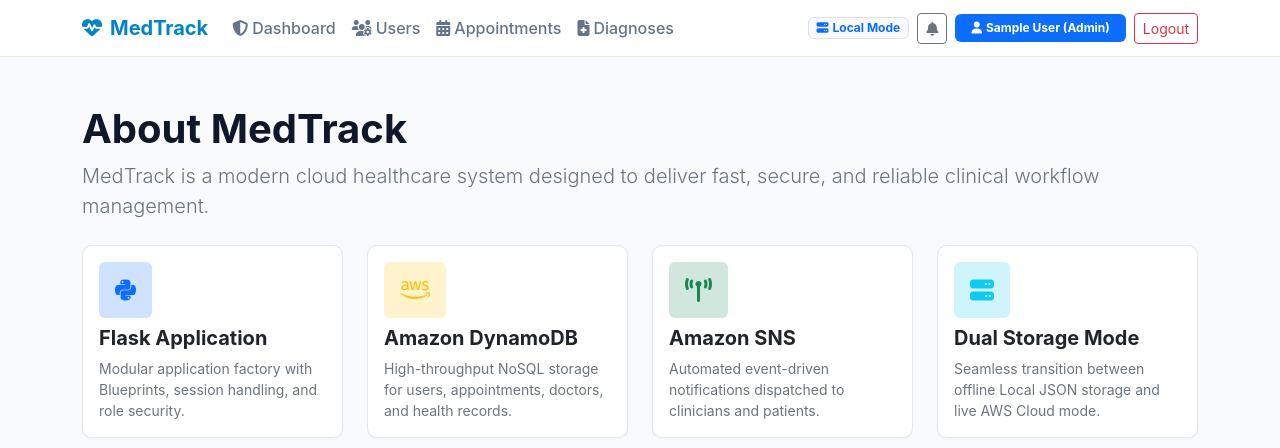
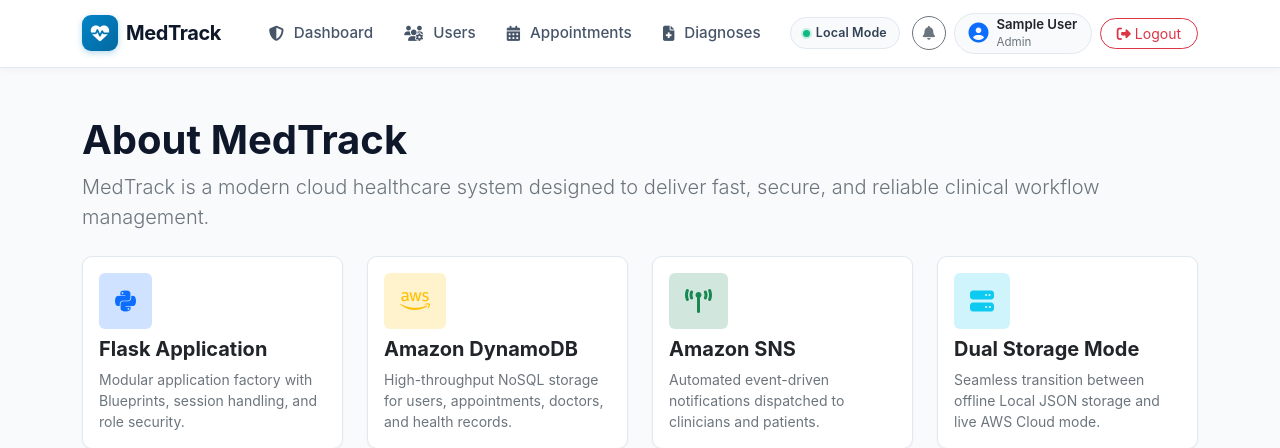
Before and after one commit to Krishna009-pro/medtrack-aws-healthcare-system, a Flask app: page /about in a window 1280 px wide. Shown: the top 448 px of the page. Run offline with Flask 3, Linux system fonts and the light colour scheme; the visitor is signed in with stand-in values (Sample User, id 1).

Commit message:
feat: highlight active navigation menu options dynamically and enhance header layout

```diff
--- a/app/static/css/style.css
+++ b/app/static/css/style.css
@@ -26,28 +26,99 @@ main {
     flex: 1;
 }
 
-/* Navbar */
+/* Header & Navbar */
 .navbar-custom {
     background: #ffffff;
     border-bottom: 1px solid var(--border-color);
+    box-shadow: 0 2px 8px rgba(15, 23, 42, 0.04);
+    padding-top: 0.65rem;
+    padding-bottom: 0.65rem;
 }
 
-.navbar-brand {
-    font-weight: 700;
-    color: var(--primary) !important;
+.brand-icon-box {
+    width: 36px;
+    height: 36px;
+    background: linear-gradient(135deg, #0284c7 0%, #0369a1 100%);
+    color: #ffffff;
+    border-radius: 9px;
     display: flex;
     align-items: center;
-    gap: 8px;
+    justify-content: center;
+    font-size: 1.15rem;
+    box-shadow: 0 2px 6px rgba(2, 132, 199, 0.3);
+    transition: transform 0.2s ease;
 }
 
-.nav-link {
-    color: var(--secondary);
-    font-weight: 500;
+.navbar-brand:hover .brand-icon-box {
+    transform: scale(1.05);
 }
 
-.nav-link:hover, .nav-link.active {
+.brand-title {
+    font-weight: 700;
+    font-size: 1.25rem;
+    color: #0f172a;
+    letter-spacing: -0.02em;
+}
+
+/* Nav Links & Active State */
+.navbar-nav .nav-link {
+    color: #475569;
+    font-weight: 500;
+    font-size: 0.95rem;
+    padding: 0.45rem 0.85rem !important;
+    border-radius: 8px;
+    margin: 0 2px;
+    transition: all 0.2s ease-in-out;
+    display: flex;
+    align-items: center;
+    gap: 6px;
+}
+
+.navbar-nav .nav-link:hover {
+    color: var(--primary);
+    background-color: #f1f5f9;
+}
+
+.navbar-nav .nav-link.active {
     color: var(--primary) !important;
+    background-color: var(--primary-light);
+    font-weight: 600;
+    box-shadow: inset 0 0 0 1px rgba(2, 132, 199, 0.15);
 }
+
+/* Operational Mode Pill */
+.mode-pill {
+    font-size: 0.78rem;
+    font-weight: 600;
+    letter-spacing: 0.01em;
+    padding: 0.35rem 0.75rem;
+    border-radius: 20px;
+    background-color: #f8fafc;
+    border: 1px solid var(--border-color);
+    color: #334155;
+    display: inline-flex;
+    align-items: center;
+    gap: 6px;
+}
+
+.mode-dot {
+    width: 7px;
+    height: 7px;
+    border-radius: 50%;
+    background-color: #10b981;
+    box-shadow: 0 0 0 2px rgba(16, 185, 129, 0.2);
+}
+
+/* User Pill & Utility Classes */
+.user-pill {
+    background-color: #f8fafc;
+    border: 1px solid var(--border-color);
+    border-radius: 24px;
+    padding: 0.3rem 0.85rem;
+}
+
+.fs-7 { font-size: 0.825rem; }
+.fs-8 { font-size: 0.725rem; }
 
 /* Cards */
 .card {
--- a/app/templates/base/base.html
+++ b/app/templates/base/base.html
@@ -14,76 +14,158 @@
 </head>
 <body>
 
+    {% set ep = request.endpoint %}
+
     <!-- Navigation Bar -->
     <nav class="navbar navbar-expand-lg navbar-custom sticky-top">
         <div class="container">
-            <a class="navbar-brand" href="{{ url_for('index') }}">
-                <i class="fas fa-heart-pulse"></i>
-                <span>MedTrack</span>
+            <a class="navbar-brand d-flex align-items-center gap-2 text-decoration-none" href="{{ url_for('index') }}">
+                <div class="brand-icon-box">
+                    <i class="fas fa-heart-pulse"></i>
+                </div>
+                <span class="brand-title">MedTrack</span>
             </a>
 
             <!-- Mobile Toggle -->
-            <button class="navbar-toggler" type="button" data-bs-toggle="collapse" data-bs-target="#navbarContent">
+            <button class="navbar-toggler border-0 shadow-none" type="button" data-bs-toggle="collapse" data-bs-target="#navbarContent" aria-controls="navbarContent" aria-expanded="false" aria-label="Toggle navigation">
                 <span class="navbar-toggler-icon"></span>
             </button>
 
             <div class="collapse navbar-collapse" id="navbarContent">
-                <ul class="navbar-nav me-auto mb-2 mb-lg-0">
+                <ul class="navbar-nav me-auto mb-2 mb-lg-0 ms-lg-3">
                     {% if session.get('user_id') %}
                         {% if session.get('role') == 'Patient' %}
-                            <li class="nav-item"><a class="nav-link" href="{{ url_for('patient.dashboard') }}"><i class="fas fa-home me-1"></i>Dashboard</a></li>
-                            <li class="nav-item"><a class="nav-link" href="{{ url_for('patient.appointments') }}"><i class="fas fa-calendar-alt me-1"></i>Appointments</a></li>
-                            <li class="nav-item"><a class="nav-link" href="{{ url_for('patient.book_appointment') }}"><i class="fas fa-plus-circle me-1"></i>Book</a></li>
-                            <li class="nav-item"><a class="nav-link" href="{{ url_for('patient.doctors_list') }}"><i class="fas fa-user-md me-1"></i>Doctors</a></li>
-                            <li class="nav-item"><a class="nav-link" href="{{ url_for('patient.medical_history') }}"><i class="fas fa-file-medical me-1"></i>History</a></li>
+                            <li class="nav-item">
+                                <a class="nav-link {% if ep == 'patient.dashboard' %}active{% endif %}" href="{{ url_for('patient.dashboard') }}">
+                                    <i class="fas fa-home me-1"></i>Dashboard
+                                </a>
+                            </li>
+                            <li class="nav-item">
+                                <a class="nav-link {% if ep in ['patient.appointments', 'patient.appointment_detail'] %}active{% endif %}" href="{{ url_for('patient.appointments') }}">
+                                    <i class="fas fa-calendar-alt me-1"></i>Appointments
+                                </a>
+                            </li>
+                            <li class="nav-item">
+                                <a class="nav-link {% if ep == 'patient.book_appointment' %}active{% endif %}" href="{{ url_for('patient.book_appointment') }}">
+                                    <i class="fas fa-plus-circle me-1"></i>Book Visit
+                                </a>
+                            </li>
+                            <li class="nav-item">
+                                <a class="nav-link {% if ep == 'patient.doctors_list' %}active{% endif %}" href="{{ url_for('patient.doctors_list') }}">
+                                    <i class="fas fa-user-md me-1"></i>Doctors
+                                </a>
+                            </li>
+                            <li class="nav-item">
+                                <a class="nav-link {% if ep == 'patient.medical_history' %}active{% endif %}" href="{{ url_for('patient.medical_history') }}">
+                                    <i class="fas fa-file-medical me-1"></i>Medical History
+                                </a>
+                            </li>
                         {% elif session.get('role') == 'Doctor' %}
-                            <li class="nav-item"><a class="nav-link" href="{{ url_for('doctor.dashboard') }}"><i class="fas fa-home me-1"></i>Dashboard</a></li>
-                            <li class="nav-item"><a class="nav-link" href="{{ url_for('doctor.appointments') }}"><i class="fas fa-calendar-check me-1"></i>Appointments</a></li>
-                            <li class="nav-item"><a class="nav-link" href="{{ url_for('doctor.schedule') }}"><i class="fas fa-clock me-1"></i>Schedule</a></li>
-                            <li class="nav-item"><a class="nav-link" href="{{ url_for('doctor.patients_list') }}"><i class="fas fa-users me-1"></i>Patients</a></li>
-                            <li class="nav-item"><a class="nav-link" href="{{ url_for('doctor.diagnoses') }}"><i class="fas fa-notes-medical me-1"></i>Diagnoses</a></li>
+                            <li class="nav-item">
+                                <a class="nav-link {% if ep == 'doctor.dashboard' %}active{% endif %}" href="{{ url_for('doctor.dashboard') }}">
+                                    <i class="fas fa-home me-1"></i>Dashboard
+                                </a>
+                            </li>
+                            <li class="nav-item">
+                                <a class="nav-link {% if ep in ['doctor.appointments', 'doctor.appointment_detail'] %}active{% endif %}" href="{{ url_for('doctor.appointments') }}">
+                                    <i class="fas fa-calendar-check me-1"></i>Appointments
+                                </a>
+                            </li>
+                            <li class="nav-item">
+                                <a class="nav-link {% if ep == 'doctor.schedule' %}active{% endif %}" href="{{ url_for('doctor.schedule') }}">
+                                    <i class="fas fa-clock me-1"></i>Schedule
+                                </a>
+                            </li>
+                            <li class="nav-item">
+                                <a class="nav-link {% if ep in ['doctor.patients_list', 'doctor.patient_history'] %}active{% endif %}" href="{{ url_for('doctor.patients_list') }}">
+                                    <i class="fas fa-users me-1"></i>Patients
+                                </a>
+                            </li>
+                            <li class="nav-item">
+                                <a class="nav-link {% if ep in ['doctor.diagnoses', 'doctor.create_diagnosis'] %}active{% endif %}" href="{{ url_for('doctor.diagnoses') }}">
+                                    <i class="fas fa-notes-medical me-1"></i>Diagnoses
+                                </a>
+                            </li>
                         {% elif session.get('role') == 'Admin' %}
-                            <li class="nav-item"><a class="nav-link" href="{{ url_for('admin.dashboard') }}"><i class="fas fa-shield-alt me-1"></i>Dashboard</a></li>
-                            <li class="nav-item"><a class="nav-link" href="{{ url_for('admin.users') }}"><i class="fas fa-users-cog me-1"></i>Users</a></li>
-                            <li class="nav-item"><a class="nav-link" href="{{ url_for('admin.appointments') }}"><i class="fas fa-calendar-alt me-1"></i>Appointments</a></li>
-                            <li class="nav-item"><a class="nav-link" href="{{ url_for('admin.diagnoses') }}"><i class="fas fa-file-medical me-1"></i>Diagnoses</a></li>
+                            <li class="nav-item">
+                                <a class="nav-link {% if ep == 'admin.dashboard' %}active{% endif %}" href="{{ url_for('admin.dashboard') }}">
+                                    <i class="fas fa-shield-alt me-1"></i>Dashboard
+                                </a>
+                            </li>
+                            <li class="nav-item">
+                                <a class="nav-link {% if ep in ['admin.users', 'admin.user_detail'] %}active{% endif %}" href="{{ url_for('admin.users') }}">
+                                    <i class="fas fa-users-cog me-1"></i>Users
+                                </a>
+                            </li>
+                            <li class="nav-item">
+                                <a class="nav-link {% if ep == 'admin.appointments' %}active{% endif %}" href="{{ url_for('admin.appointments') }}">
+                                    <i class="fas fa-calendar-alt me-1"></i>Appointments
+                                </a>
+                            </li>
+                            <li class="nav-item">
+                                <a class="nav-link {% if ep == 'admin.diagnoses' %}active{% endif %}" href="{{ url_for('admin.diagnoses') }}">
+                                    <i class="fas fa-file-medical me-1"></i>Diagnoses
+                                </a>
+                            </li>
                         {% endif %}
                     {% else %}
-                        <li class="nav-item"><a class="nav-link" href="{{ url_for('index') }}">Home</a></li>
-                        <li class="nav-item"><a class="nav-link" href="{{ url_for('about') }}">About</a></li>
-                        <li class="nav-item"><a class="nav-link" href="{{ url_for('contact_us') }}">Contact</a></li>
+                        <li class="nav-item">
+                            <a class="nav-link {% if ep == 'index' %}active{% endif %}" href="{{ url_for('index') }}">
+                                <i class="fas fa-home me-1"></i>Home
+                            </a>
+                        </li>
+                        <li class="nav-item">
+                            <a class="nav-link {% if ep == 'about' %}active{% endif %}" href="{{ url_for('about') }}">
+                                <i class="fas fa-info-circle me-1"></i>About
+                            </a>
+                        </li>
+                        <li class="nav-item">
+                            <a class="nav-link {% if ep == 'contact_us' %}active{% endif %}" href="{{ url_for('contact_us') }}">
+                                <i class="fas fa-envelope me-1"></i>Contact
+                            </a>
+                        </li>
                     {% endif %}
                 </ul>
 
-                <div class="d-flex align-items-center gap-2">
+                <div class="d-flex align-items-center gap-2 mt-3 mt-lg-0">
                     <!-- Operational Mode Status Pill -->
-                    <span class="badge bg-light text-primary border px-2 py-1">
-                        <i class="fas fa-server me-1"></i>{{ app_mode }}
+                    <span class="mode-pill me-1" title="Current Engine Execution Mode">
+                        <span class="mode-dot"></span>
+                        {{ app_mode }}
                     </span>
 
                     {% if session.get('user_id') %}
-                        <!-- Notifications bell -->
+                        <!-- Notifications Bell -->
+                        {% set is_notif_active = ep in ['patient.notifications', 'doctor.notifications', 'admin.notifications'] %}
                         {% if session.get('role') == 'Patient' %}
-                            <a href="{{ url_for('patient.notifications') }}" class="btn btn-sm btn-outline-secondary" title="Notifications">
+                            <a href="{{ url_for('patient.notifications') }}" class="btn btn-sm {% if is_notif_active %}btn-primary{% else %}btn-outline-secondary{% endif %} rounded-circle p-2 d-flex align-items-center justify-content-center" style="width: 34px; height: 34px;" title="Notifications">
                                 <i class="fas fa-bell"></i>
                             </a>
                         {% elif session.get('role') == 'Doctor' %}
-                            <a href="{{ url_for('doctor.notifications') }}" class="btn btn-sm btn-outline-secondary" title="Notifications">
+                            <a href="{{ url_for('doctor.notifications') }}" class="btn btn-sm {% if is_notif_active %}btn-primary{% else %}btn-outline-secondary{% endif %} rounded-circle p-2 d-flex align-items-center justify-content-center" style="width: 34px; height: 34px;" title="Notifications">
                                 <i class="fas fa-bell"></i>
                             </a>
                         {% elif session.get('role') == 'Admin' %}
-                            <a href="{{ url_for('admin.notifications') }}" class="btn btn-sm btn-outline-secondary" title="Notifications">
+                            <a href="{{ url_for('admin.notifications') }}" class="btn btn-sm {% if is_notif_active %}btn-primary{% else %}btn-outline-secondary{% endif %} rounded-circle p-2 d-flex align-items-center justify-content-center" style="width: 34px; height: 34px;" title="Notifications">
                                 <i class="fas fa-bell"></i>
                             </a>
                         {% endif %}
 
-                        <span class="badge bg-primary px-3 py-2">
-                            <i class="fas fa-user me-1"></i>{{ session.get('name') }} ({{ session.get('role') }})
-                        </span>
-                        <a href="{{ url_for('logout') }}" class="btn btn-sm btn-outline-danger">Logout</a>
+                        <!-- User Profile Pill -->
+                        <div class="user-pill d-flex align-items-center gap-2">
+                            <i class="fas fa-user-circle text-primary fs-5"></i>
+                            <div class="lh-1 text-start">
+                                <span class="d-block fw-semibold text-dark fs-7">{{ session.get('name') }}</span>
+                                <small class="text-secondary fs-8">{{ session.get('role') }}</small>
+                            </div>
+                        </div>
+
+                        <a href="{{ url_for('logout') }}" class="btn btn-sm btn-outline-danger px-3 rounded-pill" title="Log Out">
+                            <i class="fas fa-sign-out-alt me-1"></i>Logout
+                        </a>
                     {% else %}
-                        <a href="{{ url_for('login') }}" class="btn btn-sm btn-outline-primary">Sign In</a>
-                        <a href="{{ url_for('signup') }}" class="btn btn-sm btn-primary">Register</a>
+                        <a href="{{ url_for('login') }}" class="btn btn-sm btn-outline-primary px-3 rounded-pill {% if ep in ['login', 'auth.login'] %}active{% endif %}">Sign In</a>
+                        <a href="{{ url_for('signup') }}" class="btn btn-sm btn-primary px-3 rounded-pill {% if ep in ['signup', 'auth.register'] %}active{% endif %}">Register</a>
                     {% endif %}
                 </div>
             </div>
```
Also changed, not shown: other parts of app/static/css/style.css (+0 -57 lines).
